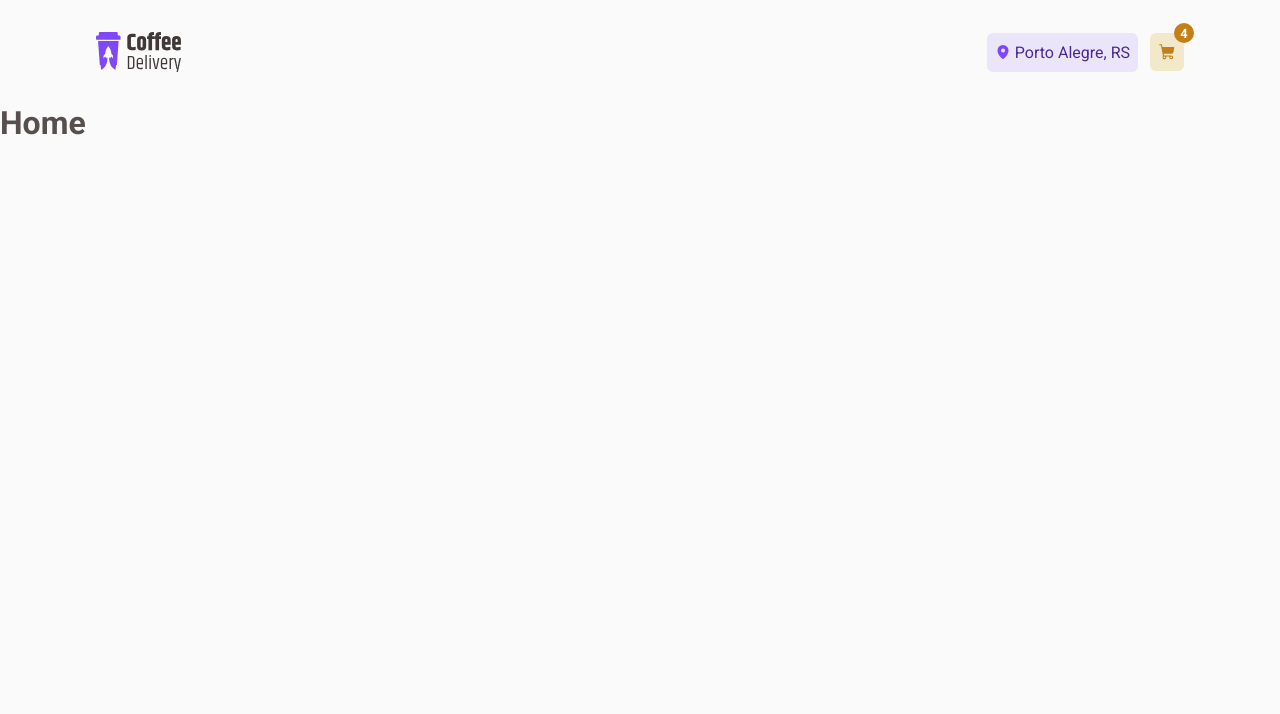
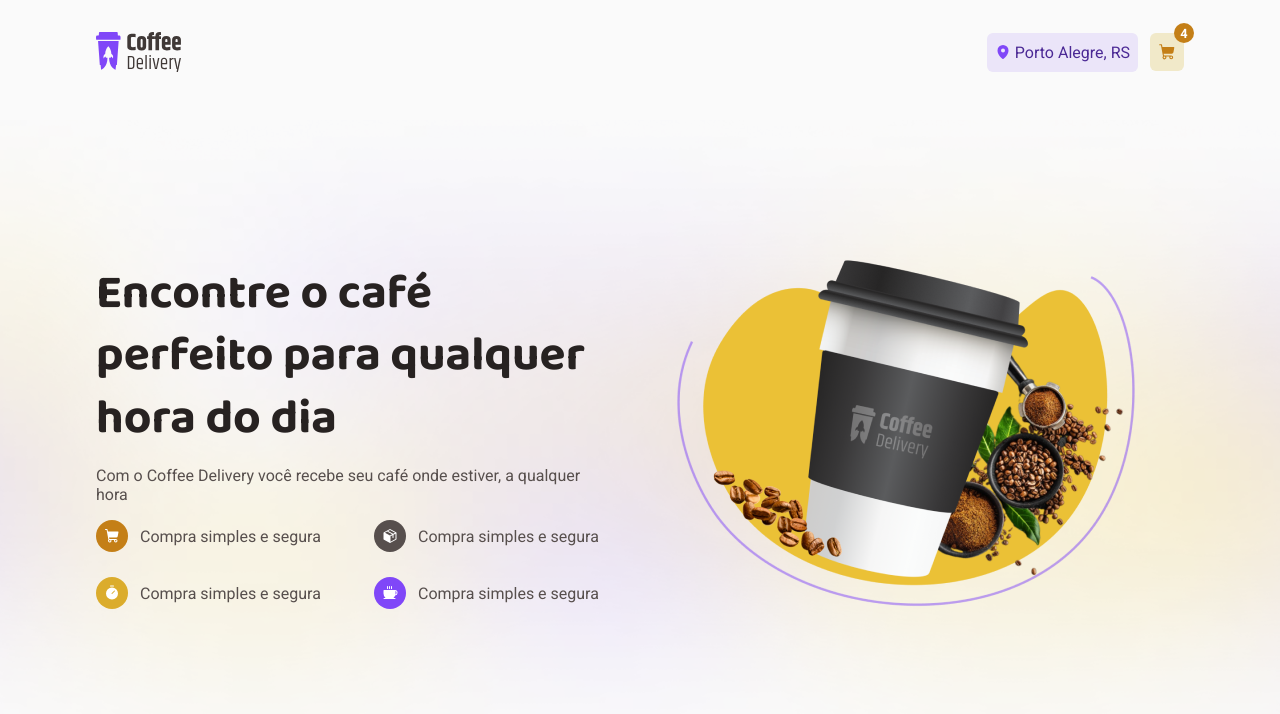
Before and after one commit to RafaelR4mos/ignite-coffee-delivery, a React (Vite) app: page / in a window 1280 px wide. Shown: the top 714 px of the page. Built offline with nearby package versions, Linux system fonts and the light colour scheme.

Commit message:
add: hero section

```diff
--- a/src/pages/Home/Index.tsx
+++ b/src/pages/Home/Index.tsx
@@ -1,7 +1,55 @@
+import { BenefitIcon, Benefits, BenefitsContainer, HeroImgContainer, HeroInfoContainer, HeroSectionContainer } from "./styles";
+import { Coffee, Package, ShoppingCart, Timer,  } from "@phosphor-icons/react";
+import heroImg from "../../assets/hero-img.png"
+
+
 export function Home() {
   return (
-    <>
-      <h1>Home</h1>
-    </>
+    <main>
+      <HeroSectionContainer>
+        <div>
+
+        <HeroInfoContainer>
+        <h1>Encontre o café perfeito para qualquer hora do dia</h1>
+
+        <p>Com o Coffee Delivery você recebe seu café onde estiver, a qualquer hora</p>
+
+        <BenefitsContainer>
+          <Benefits>
+            <BenefitIcon bgColor="yellow-dark">
+            <ShoppingCart size={16} weight="fill"/>
+            </BenefitIcon>
+            <span>Compra simples e segura</span>
+          </Benefits>
+          <Benefits>
+            <BenefitIcon bgColor="base-text">
+            <Package size={16} weight="fill" />
+            </BenefitIcon>
+            <span>Compra simples e segura</span>
+          </Benefits>
+
+          <Benefits>
+            <BenefitIcon bgColor="yellow">
+            <Timer size={16} weight="fill" />
+            </BenefitIcon>
+            <span>Compra simples e segura</span>
+          </Benefits>
+
+          <Benefits>
+            <BenefitIcon bgColor="purple">
+            <Coffee size={16} weight="fill" />
+            </BenefitIcon>
+            <span>Compra simples e segura</span>
+          </Benefits>
+        </BenefitsContainer>
+        </HeroInfoContainer>
+
+        <HeroImgContainer>
+          <img src={heroImg} alt="copo de café estilizado com grão em volta" />
+        </HeroImgContainer>
+
+        </div>
+      </HeroSectionContainer>
+    </main>
   );
 }
--- a/src/pages/Home/styles.ts
+++ b/src/pages/Home/styles.ts
@@ -0,0 +1,58 @@
+import styled from "styled-components";
+
+export const HeroSectionContainer = styled.div`
+    background-image: url("./hero-background.png");
+    background-position: center;
+    background-repeat: no-repeat;
+    background-size: cover;
+
+    margin-top: 3rem;
+    padding: 1rem 0;
+
+    & > div {
+        display: flex;
+        flex-wrap: wrap;
+        align-items: center;
+        gap: 3.5rem;
+        min-height: 600px;
+        max-width: 85%;
+        margin: 0 auto;
+    }
+`;
+
+export const HeroInfoContainer = styled.div`
+    flex: 1;
+    display: flex;
+    flex-direction: column;
+    gap: 1rem;
+`;
+
+export const HeroImgContainer = styled.div`
+    flex: 1;
+`;
+
+export const BenefitsContainer = styled.div`
+    display: grid;
+    grid-template-columns: 1fr 1fr;
+    gap: 1.5625rem 2.5rem;
+`;
+
+export const Benefits = styled.div`
+    display: flex;
+    gap: 0.75rem;
+    align-items: center;
+`;
+
+export const BenefitIcon = styled.div<{ bgColor: string }>`
+    width: 32px;
+    height: 32px;
+    border-radius: 50%;
+
+    color: ${(props) => props.theme["white"]};
+
+    display: flex;
+    align-items: center;
+    justify-content: center;
+
+    background-color: ${(props) => props.theme[props.bgColor]};
+`;
--- a/src/styles/global.ts
+++ b/src/styles/global.ts
@@ -23,4 +23,11 @@ export const GlobalStyles = createGlobalStyle`
     font-weight: 400;
     font-size: 1rem;
   }
+
+  h1 {
+    font-size: 3rem;
+    color: ${(props) => props.theme["base-title"]};
+    font-family: "Baloo 2", sans-serif;
+    line-height: 130%;
+  }
 `;
```
Also changed, not shown: public/hero-background.png (added), src/assets/hero-img.png (added).
